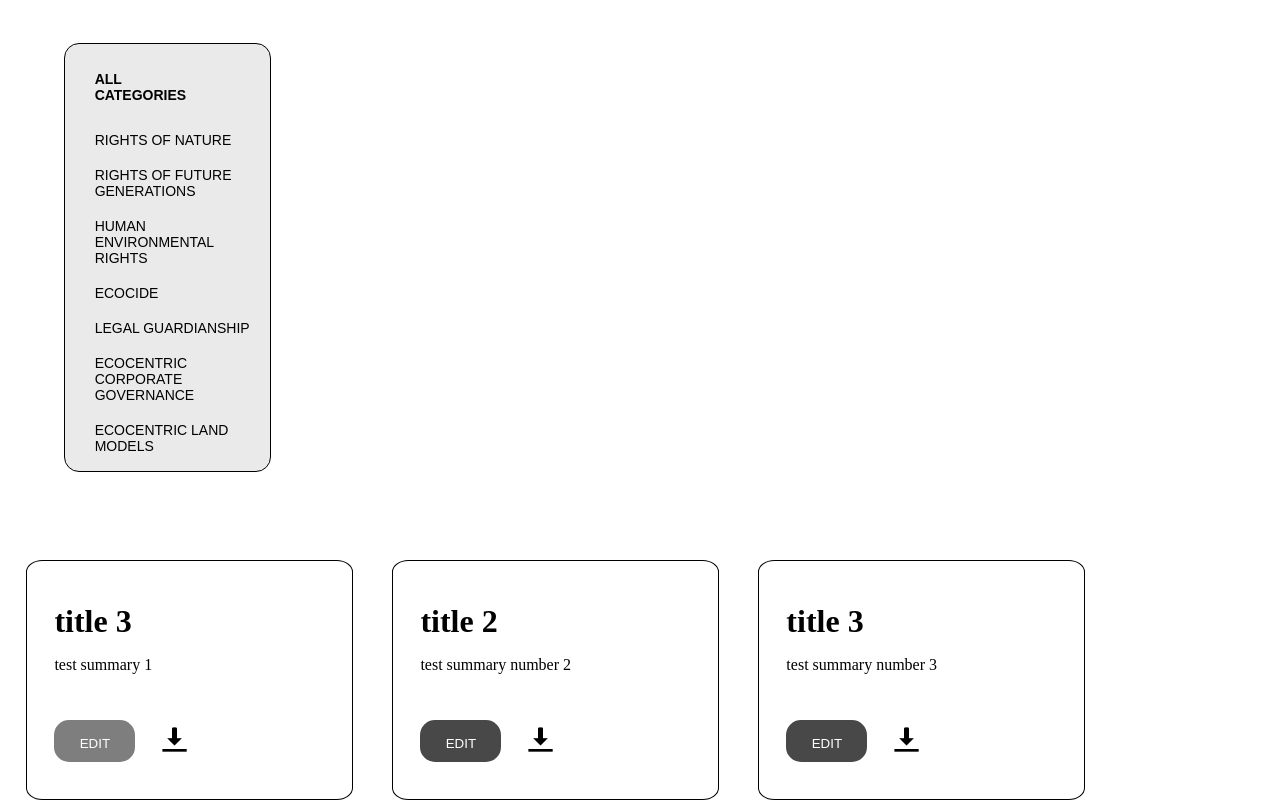
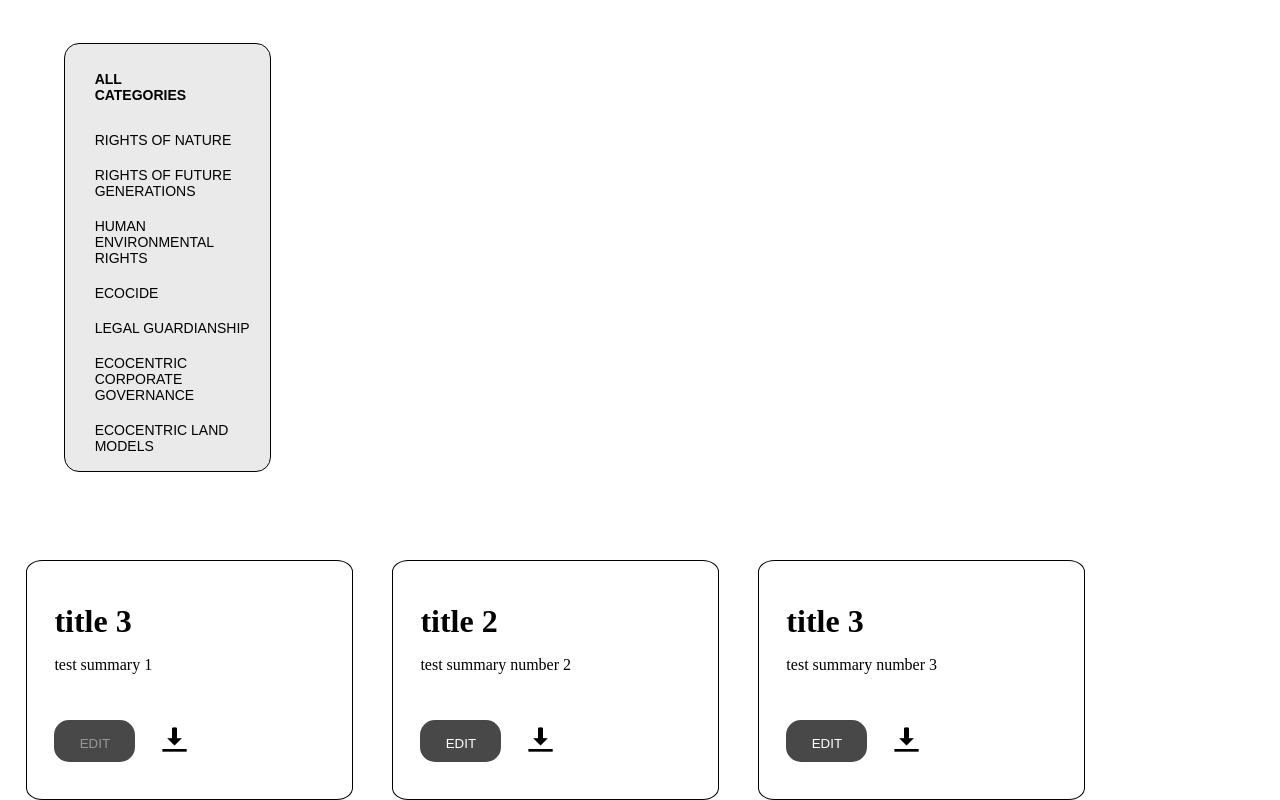
Before and after one commit to cornellh4i/earth-law-center, a React (Create React App) app in the folder client/: page /laws in a window 1280 px wide. In both pictures the pointer is over the button 94 px from the left and 883 px from the top of the page. Shown: the part 143-943 px from the top of the page. Built offline with nearby package versions, Linux system fonts and the light colour scheme; no server answers.

Commit message:
changed on-hover effect to color instead of transparency

```diff
--- a/client/src/components/Button/Button.css
+++ b/client/src/components/Button/Button.css
@@ -156,7 +156,7 @@
 /* Hovering buttons in TemplateCard */
 .card-download-btn:hover,
 .card-edit-btn:hover {
-  opacity: 70%;
+  color: #989898;
   cursor: pointer;
 }
 
```
